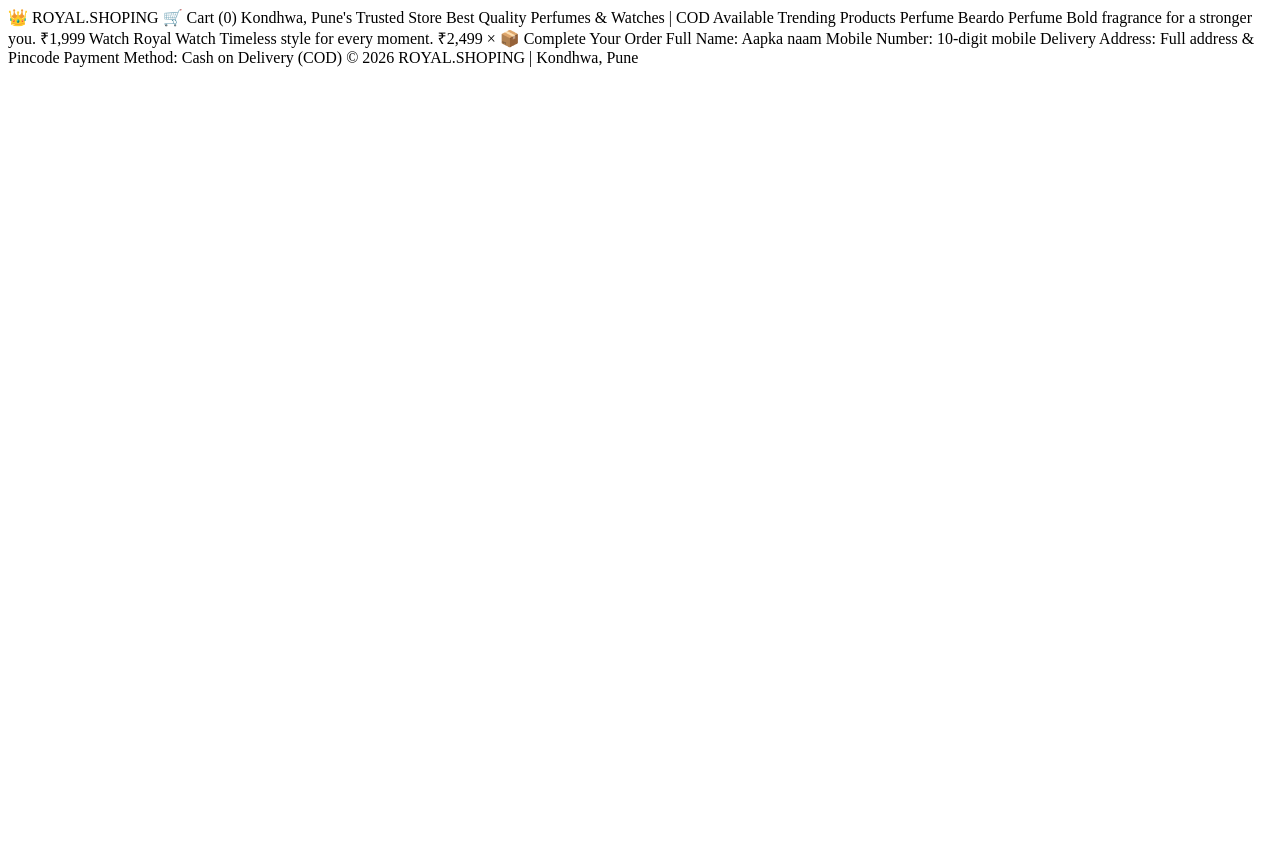
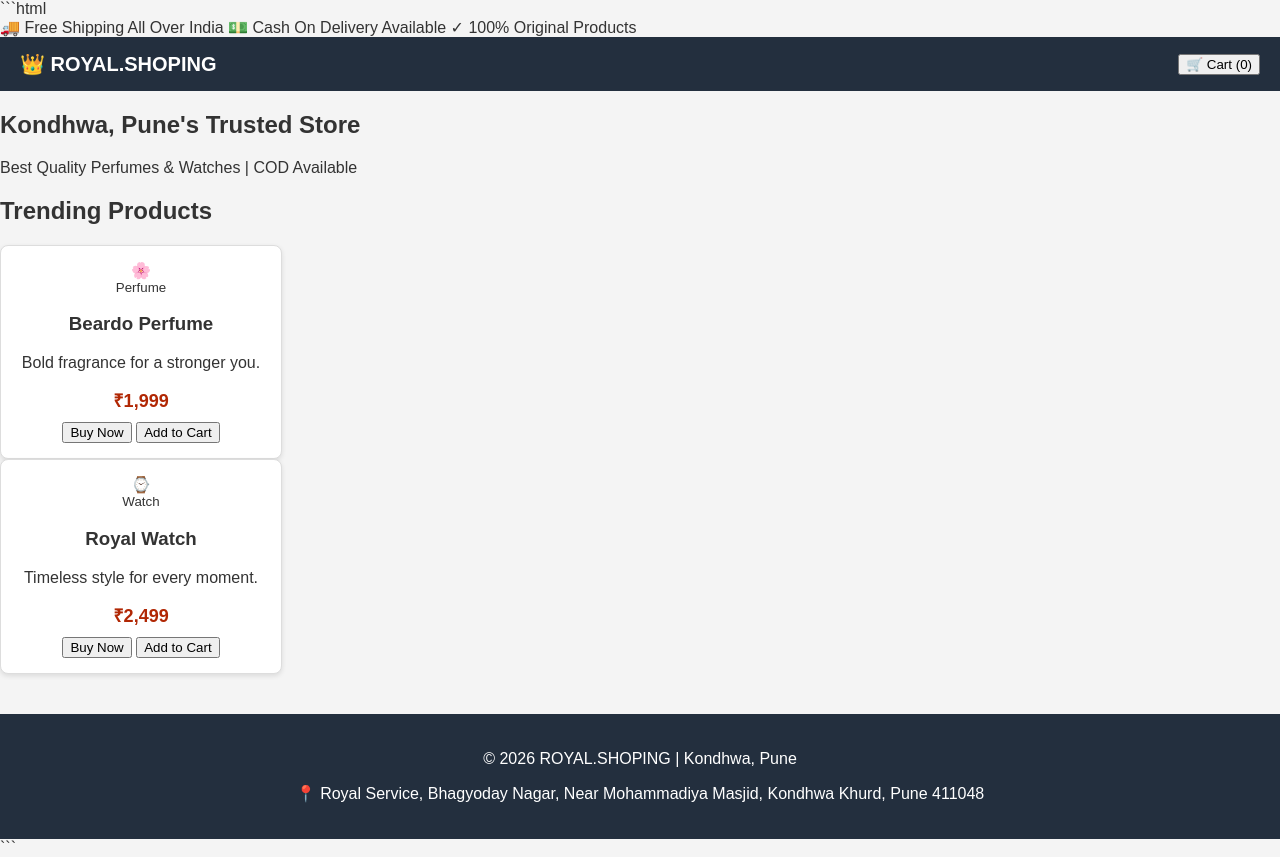
Before and after one commit to royalcom3737-coder/royal.shoping, a Flask app: page / in a window 1280 px wide. Before the commit the page ends 67 px from the top, so only its background shows below. Run offline with Flask 3, Linux system fonts and the light colour scheme.

Commit message:
Update index.html

````diff
--- a/templates/index.html
+++ b/templates/index.html
@@ -1,29 +1,231 @@
-👑 ROYAL.SHOPING
-🛒 Cart (0)
-Kondhwa, Pune's Trusted Store
-Best Quality Perfumes & Watches | COD Available
+```html
+<!DOCTYPE html>
+<html lang="en">
+<head>
+    <meta charset="UTF-8">
+    <meta name="viewport" content="width=device-width, initial-scale=1.0">
 
-Trending Products
-Perfume
-Beardo Perfume
-Bold fragrance for a stronger you.
+    <title>ROYAL.SHOPING | Premium Watches & Perfumes</title>
 
-₹1,999
-Watch
-Royal Watch
-Timeless style for every moment.
+    <meta name="description"
+          content="Shop premium watches and perfumes online at ROYAL.SHOPING. Cash on Delivery available.">
 
-₹2,499
-×
-📦 Complete Your Order
-Full Name:
-Aapka naam
- Mobile Number:
-10-digit mobile
- Delivery Address:
-Full address & Pincode
+    <link rel="stylesheet"
+          href="{{ url_for('static', filename='style.css') }}">
+</head>
 
- Payment Method:
-Cash on Delivery (COD)
+<body>
 
-© 2026 ROYAL.SHOPING | Kondhwa, Pune
+    <!-- TOP BAR -->
+    <div class="top-bar">
+        <span>🚚 Free Shipping All Over India</span>
+        <span>💵 Cash On Delivery Available</span>
+        <span>✓ 100% Original Products</span>
+    </div>
+
+    <!-- HEADER -->
+    <header>
+        <div class="logo">
+            👑 ROYAL.SHOPING
+        </div>
+
+        <button class="cart-button" onclick="openCart()">
+            🛒 Cart (<span id="cartCount">0</span>)
+        </button>
+    </header>
+
+    <!-- HERO -->
+    <section class="hero">
+        <h1>Kondhwa, Pune's Trusted Store</h1>
+        <p>Best Quality Perfumes & Watches | COD Available</p>
+    </section>
+
+    <!-- PRODUCTS -->
+    <section class="products-section">
+
+        <h2>Trending Products</h2>
+
+        <div class="products">
+
+            <!-- PERFUME -->
+            <div class="product-card">
+
+                <div class="product-image perfume-image">
+                    🌸
+                </div>
+
+                <div class="product-info">
+                    <small>Perfume</small>
+
+                    <h3>Beardo Perfume</h3>
+
+                    <p>Bold fragrance for a stronger you.</p>
+
+                    <div class="price">₹1,999</div>
+
+                    <button
+                        class="buy-button"
+                        onclick="buyNow('Beardo Perfume', 1999)">
+                        Buy Now
+                    </button>
+
+                    <button
+                        class="cart-add"
+                        onclick="addToCart('Beardo Perfume', 1999)">
+                        Add to Cart
+                    </button>
+                </div>
+
+            </div>
+
+
+            <!-- WATCH -->
+            <div class="product-card">
+
+                <div class="product-image watch-image">
+                    ⌚
+                </div>
+
+                <div class="product-info">
+                    <small>Watch</small>
+
+                    <h3>Royal Watch</h3>
+
+                    <p>Timeless style for every moment.</p>
+
+                    <div class="price">₹2,499</div>
+
+                    <button
+                        class="buy-button"
+                        onclick="buyNow('Royal Watch', 2499)">
+                        Buy Now
+                    </button>
+
+                    <button
+                        class="cart-add"
+                        onclick="addToCart('Royal Watch', 2499)">
+                        Add to Cart
+                    </button>
+                </div>
+
+            </div>
+
+        </div>
+
+    </section>
+
+
+    <!-- ORDER MODAL -->
+    <div id="orderModal" class="modal">
+
+        <div class="modal-content">
+
+            <button class="close-button" onclick="closeOrder()">
+                ×
+            </button>
+
+            <h2>📦 Complete Your Order</h2>
+
+            <form id="orderForm" onsubmit="submitOrder(event)">
+
+                <label>Full Name:</label>
+                <input
+                    type="text"
+                    id="customerName"
+                    placeholder="Aapka naam"
+                    required>
+
+                <label>Mobile Number:</label>
+                <input
+                    type="tel"
+                    id="customerMobile"
+                    placeholder="10-digit mobile"
+                    pattern="[0-9]{10}"
+                    maxlength="10"
+                    required>
+
+                <label>Delivery Address:</label>
+                <textarea
+                    id="customerAddress"
+                    placeholder="Full address & Pincode"
+                    required></textarea>
+
+                <label>Payment Method:</label>
+
+                <div class="payment-box">
+                    <input
+                        type="radio"
+                        checked
+                        disabled>
+
+                    <span>Cash on Delivery (COD)</span>
+                </div>
+
+                <div class="order-summary">
+                    <strong>Product:</strong>
+                    <span id="orderProduct">-</span>
+                    <br>
+                    <strong>Total:</strong>
+                    <span id="orderPrice">₹0</span>
+                </div>
+
+                <button
+                    type="submit"
+                    class="confirm-button">
+                    Confirm Order on WhatsApp
+                </button>
+
+            </form>
+
+        </div>
+
+    </div>
+
+
+    <!-- CART MODAL -->
+    <div id="cartModal" class="modal">
+
+        <div class="modal-content">
+
+            <button class="close-button" onclick="closeCart()">
+                ×
+            </button>
+
+            <h2>🛒 Your Cart</h2>
+
+            <div id="cartItems"></div>
+
+            <div class="cart-total">
+                Total: ₹<span id="cartTotal">0</span>
+            </div>
+
+            <button
+                class="confirm-button"
+                onclick="checkoutCart()">
+                Order Cart on WhatsApp
+            </button>
+
+        </div>
+
+    </div>
+
+
+    <!-- FOOTER -->
+    <footer>
+        <p>
+            © 2026 ROYAL.SHOPING | Kondhwa, Pune
+        </p>
+
+        <p>
+            📍 Royal Service, Bhagyoday Nagar,
+            Near Mohammadiya Masjid,
+            Kondhwa Khurd, Pune 411048
+        </p>
+    </footer>
+
+
+    <script src="{{ url_for('static', filename='script.js') }}"></script>
+
+</body>
+</html>
+```
````
